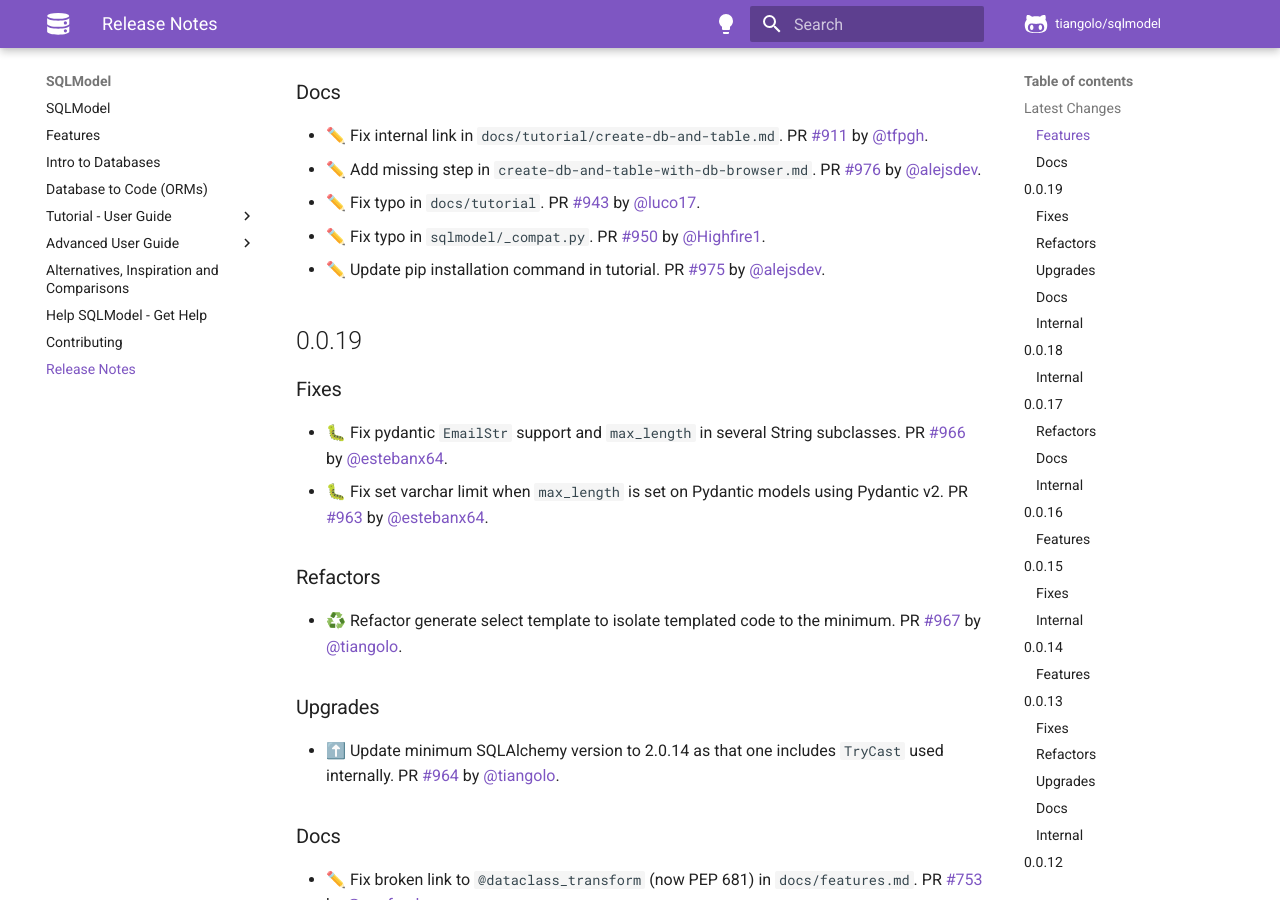
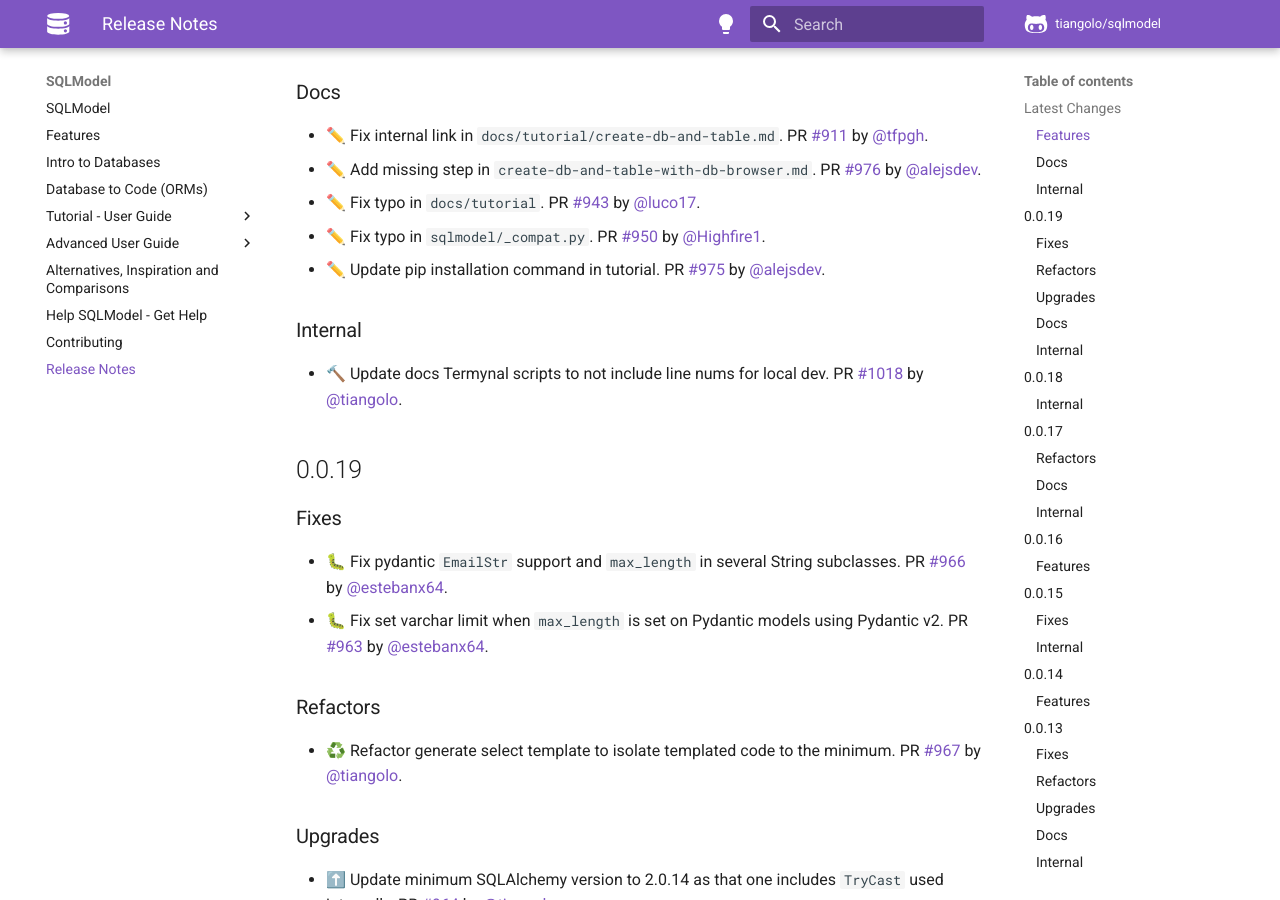
Before and after one commit to sztrakabalint/fastapi-sqlmodel, an MkDocs documentation site: the page built from docs/release-notes.md, in a window 1280 px wide and 900 px high, scrolled down 366 px. Built offline with MkDocs 1.6.1 and Material for MkDocs 9.7.7, drawn with Linux system fonts in a browser that asks for light colours; comment, search, counter and statistics services are not loaded.

Commit message:
📝 Update release notes

```diff
--- a/docs/release-notes.md
+++ b/docs/release-notes.md
@@ -15,6 +15,10 @@
 * ✏️ Fix typo in `docs/tutorial`. PR [#943](https://github.com/tiangolo/sqlmodel/pull/943) by [@luco17](https://github.com/luco17).
 * ✏️ Fix typo in `sqlmodel/_compat.py`. PR [#950](https://github.com/tiangolo/sqlmodel/pull/950) by [@Highfire1](https://github.com/Highfire1).
 * ✏️ Update pip installation command in tutorial. PR [#975](https://github.com/tiangolo/sqlmodel/pull/975) by [@alejsdev](https://github.com/alejsdev).
+
+### Internal
+
+* 🔨 Update docs Termynal scripts to not include line nums for local dev. PR [#1018](https://github.com/tiangolo/sqlmodel/pull/1018) by [@tiangolo](https://github.com/tiangolo).
 
 ## 0.0.19
 
```
